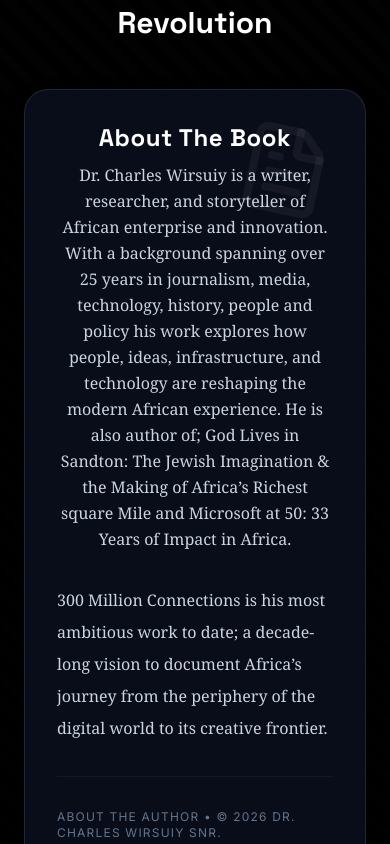
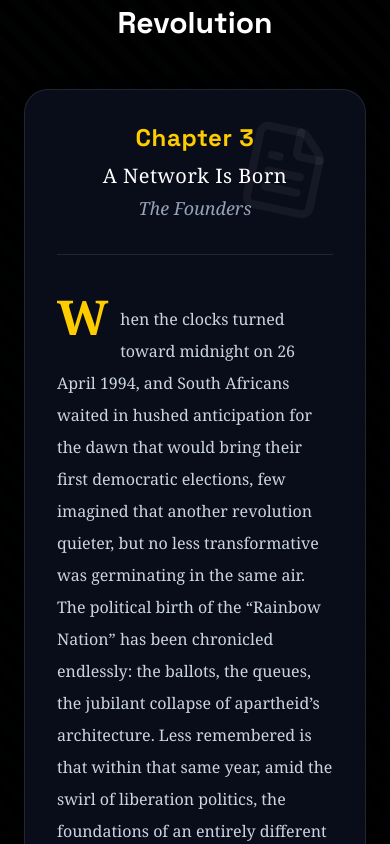
Before and after one commit to MateteSam/MTN, a React (Vite) app: page / in a window 390 px wide. Shown: the part 3720-4564 px from the top of the page. Built offline with nearby package versions, Linux system fonts and the light colour scheme.

Commit message:
Restore excerpt preview under Exclusive Preview: chapter heading + first two paragraphs; keep Read Full Excerpt navigation

```diff
--- a/components/ExcerptSection.tsx
+++ b/components/ExcerptSection.tsx
@@ -22,25 +22,30 @@ const ExcerptSection: React.FC<ExcerptSectionProps> = ({ onReadExcerpt }) => {
           <div className="glass-panel p-8 md:p-16 rounded-3xl border-t border-white/10 shadow-2xl relative neon-outline">
             <FileText className="absolute top-8 right-8 text-white/5 w-24 h-24 rotate-12" />
 
-            {/* About The Book - show on homepage instead of repeating excerpt */}
-            <div className="text-center mb-8">
-              <h3 className="text-2xl md:text-3xl font-display font-bold text-white mb-2 tracking-wide">
-                About The Book
+            {/* Book-style Chapter Heading */}
+            <div className="text-center mb-12 pb-8 border-b border-white/10">
+              <h3 className="text-2xl md:text-3xl font-display font-bold text-mtn-yellow mb-2 tracking-wide">
+                Chapter 3
               </h3>
-              <p className="max-w-3xl mx-auto text-slate-300 font-serif leading-relaxed">
-                {AUTHOR_BIO.split('\n')[0]}
-              </p>
+              <h4 className="text-xl md:text-2xl font-serif font-medium text-white tracking-wide">
+                A Network Is Born
+              </h4>
+              <h5 className="text-lg md:text-xl font-serif text-slate-400 italic mt-1">
+                The Founders
+              </h5>
             </div>
 
             <div className="prose prose-invert prose-lg max-w-none font-serif text-slate-300 leading-loose">
-              <p className="mb-6">
-                {AUTHOR_BIO.split('\n').slice(1).join(' ')}
-              </p>
+              {EXCERPT_TEXT.split('\n\n').slice(0, 2).map((paragraph, i) => (
+                <p key={i} className="mb-6 first-letter:text-5xl first-letter:font-bold first-letter:text-mtn-yellow first-letter:float-left first-letter:mr-3 first-letter:mt-[-10px]">
+                  {paragraph}
+                </p>
+              ))}
             </div>
 
             <div className="mt-8 pt-8 border-t border-white/5 flex flex-col md:flex-row justify-between items-center gap-4">
               <p className="text-xs text-slate-500 uppercase tracking-widest">
-                About the author • © 2026 Dr. Charles Wirsuiy Snr.
+                Excerpt from Chapter 3 • © 2026 Dr. Charles Wirsuiy Snr.
               </p>
               <button className="text-mtn-yellow hover:text-white transition-colors font-bold text-sm flex items-center gap-2 group neon-outline" onClick={onReadExcerpt}>
                 READ FULL EXCERPT <span className="group-hover:translate-x-1 transition-transform">→</span>
```
